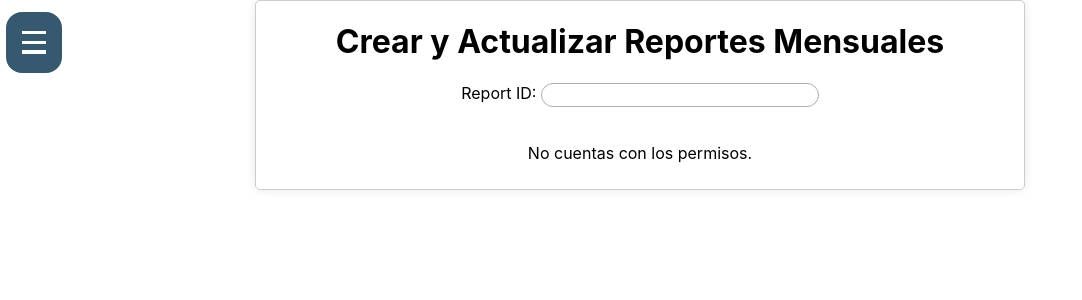
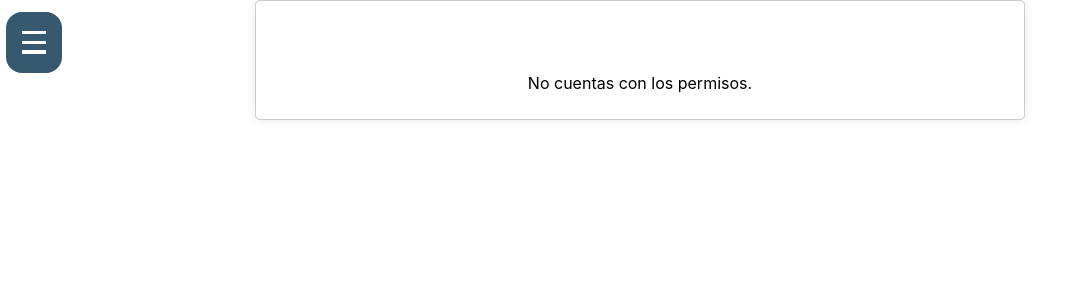
Before and after one commit to WendyVallejo24/frontend-project, a React app: page /crearReporteMensual in a window 1280 px wide. Shown: the top 300 px of the page, without its empty margins (0-1082 px from the left). Built offline with nearby package versions, Linux system fonts and the light colour scheme.

Commit message:
Modificacion de permisos

```diff
--- a/src/componentes/pantallasGerente/AgregarEmpleado.js
+++ b/src/componentes/pantallasGerente/AgregarEmpleado.js
@@ -136,7 +136,7 @@ const AgregarEmpleado = () => {
                         >
                             <option value="">Selecciona un rol</option>
                             <option value="2">Supervisor de Ventas</option>
-                            <option value="3">Vendedor</option>
+                            <option value="1">Vendedor</option>
                         </select>
                     </label>
                     <br />
--- a/src/componentes/pantallasGerente/crearReporteMensual.js
+++ b/src/componentes/pantallasGerente/crearReporteMensual.js
@@ -65,9 +65,26 @@ const CrearReporteMensual = () => {
 
     return (
         <div style={{ textAlign: 'center' }} className="registro">
-            <h1>Crear y Actualizar Reportes Mensuales</h1>
+            {userRole && userRole.rol && userRole.rol.includes("Supervisor de Ventas") ? (
+                <h1>Crear y Actualizar Reportes Mensuales</h1>
+            ) : (
+                <p> </p>
+            )}
+
             <MenuHamburguesa />
-            <label>Report ID: </label><input className="producto" type="text" value={reportId} onChange={(e) => setReportId(e.target.value)} />
+            {userRole && userRole.rol && userRole.rol.includes("Supervisor de Ventas") ? (
+                <label>Report ID: </label>
+            ) : (
+                <p> </p>
+            )}
+
+
+            {userRole && userRole.rol && userRole.rol.includes("Supervisor de Ventas") ? (
+                <input className="producto" type="text" value={reportId} onChange={(e) => setReportId(e.target.value)} />
+            ) : (
+                <p> </p>
+            )}
+
 
             <br /><br />
             {userRole && userRole.rol && userRole.rol.includes("Supervisor de Ventas") ? (
--- a/src/componentes/pantallasGerente/crearReporteSemanal.js
+++ b/src/componentes/pantallasGerente/crearReporteSemanal.js
@@ -64,9 +64,25 @@ const CrearReporteSemanal = () => {
 
   return (
     <div style={{ textAlign: 'center' }} className="registro">
-      <h1>Crear y Actualizar Reportes Semanales</h1>
+      {userRole && userRole.rol && userRole.rol.includes("Supervisor de Ventas") ? (
+        <h1>Crear y Actualizar Reportes Semanales</h1>
+      ) : (
+        <p> </p>
+      )}
       <MenuHamburguesa />
-      <label>Report ID: </label><input className="producto" type="text" value={reportId} onChange={(e) => setReportId(e.target.value)} />
+
+      {userRole && userRole.rol && userRole.rol.includes("Supervisor de Ventas") ? (
+
+        <label>Report ID: </label>
+      ) : (
+        <p> </p>
+      )}
+
+      {userRole && userRole.rol && userRole.rol.includes("Supervisor de Ventas") ? (
+        <input className="producto" type="text" value={reportId} onChange={(e) => setReportId(e.target.value)} />
+      ) : (
+        <p> </p>
+      )}
 
       <br /><br />
       {userRole && userRole.rol && userRole.rol.includes("Supervisor de Ventas") ? (
```
